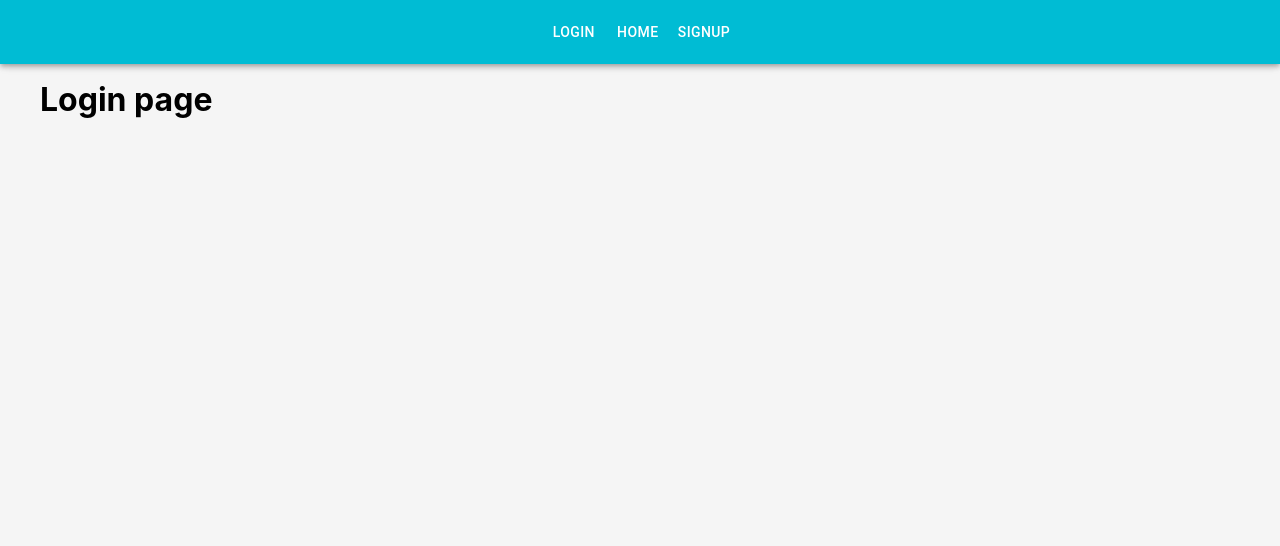
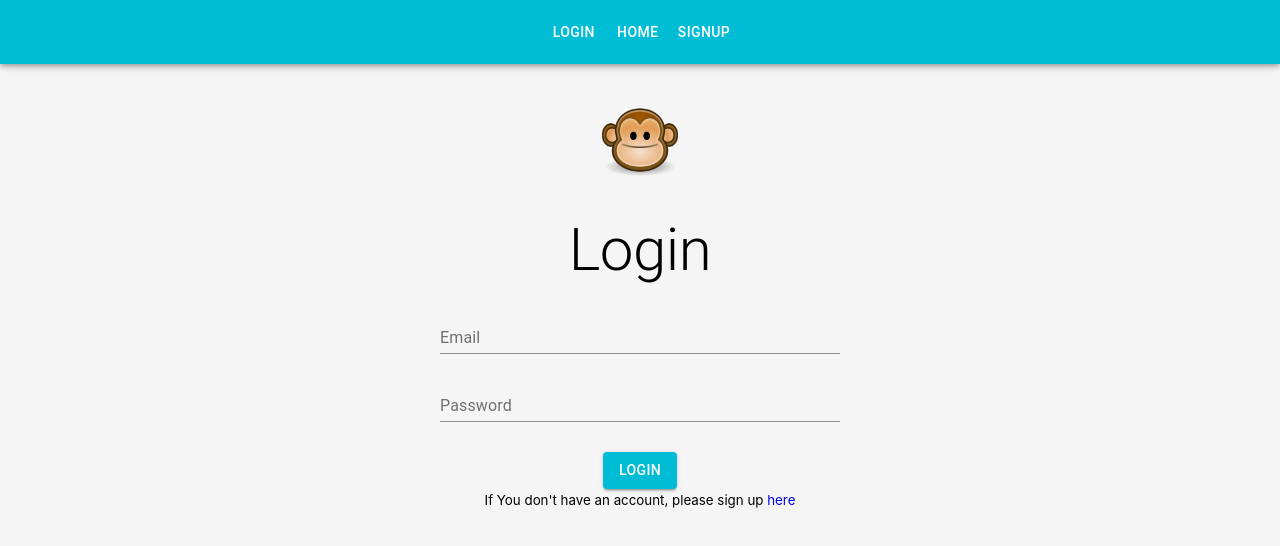
Before and after one commit to adriancubillos/socialape-client, a React (Create React App) app: page /login in a window 1280 px wide. Shown: the top 546 px of the page. Built offline with nearby package versions, Linux system fonts and the light colour scheme.

Commit message:
Login form and dayjs to display from now dates

```diff
--- a/package.json
+++ b/package.json
@@ -8,6 +8,7 @@
     "@testing-library/react": "^9.5.0",
     "@testing-library/user-event": "^7.2.1",
     "axios": "^0.19.2",
+    "dayjs": "^1.8.24",
     "react": "^16.13.1",
     "react-dom": "^16.13.1",
     "react-router-dom": "^5.1.2",
--- a/src/components/Scream.js
+++ b/src/components/Scream.js
@@ -1,6 +1,9 @@
 import React, { Component } from 'react';
 import { withStyles, Typography, Card, CardMedia, CardContent } from '@material-ui/core';
 import { Link } from 'react-router-dom';
+
+import dayjs from 'dayjs';
+import relativeTime from 'dayjs/plugin/relativeTime';
 
 const styles = {
   card: {
@@ -19,6 +22,7 @@
 
 class Scream extends Component {
   render() {
+    dayjs.extend(relativeTime);
     const {
       classes,
       scream: { body, createdAt, userImage, userHandle, screamId, likeCount, commentCount },
@@ -31,7 +35,7 @@
             {userHandle}
           </Typography>
           <Typography variant="body2" color="textSecondary">
-            {createdAt}
+            {dayjs(createdAt).fromNow()}
           </Typography>
           <Typography variant="body1">{body}</Typography>
         </CardContent>
--- a/src/pages/login.js
+++ b/src/pages/login.js
@@ -1,13 +1,142 @@
 import React, { Component } from 'react';
+import { withStyles, Grid, Typography, TextField, Button, CircularProgress } from '@material-ui/core';
+import PropTypes from 'prop-types';
+import axios from 'axios';
+import AppIcon from '../images/icon.png';
+import { Link } from 'react-router-dom';
+
+const styles = {
+  form: {
+    textAlign: 'center',
+  },
+  image: {
+    width: 80,
+    margin: '20px auto',
+  },
+  pageTitle: {
+    margin: '10px auto',
+  },
+  textField: {
+    margin: '10px auto',
+  },
+  button: {
+    marginTop: 20,
+    position: 'relative',
+  },
+  customError: {
+    color: 'red',
+    fontSize: '0.8rem',
+    marginTop: 10,
+  },
+  progress: {
+    position: 'absolute',
+  },
+};
 
 class login extends Component {
+  constructor() {
+    super();
+    this.state = {
+      email: '',
+      password: '',
+      loading: false,
+      errors: {},
+    };
+  }
+
+  handleSubmit = (event) => {
+    event.preventDefault();
+    this.setState({
+      loading: true,
+    });
+
+    const userData = {
+      email: this.state.email,
+      password: this.state.password,
+    };
+
+    axios
+      .post('/login', userData)
+      .then((res) => {
+        console.log(res.data);
+        this.setState({
+          loading: false,
+        });
+        this.props.history.push('/');
+      })
+      .catch((err) => {
+        this.setState({
+          errors: err.response.data,
+          loading: false,
+        });
+      });
+  };
+
+  handleChange = (event) => {
+    this.setState({
+      [event.target.name]: event.target.value,
+    });
+  };
+
   render() {
+    const { classes } = this.props;
+    const { errors, loading } = this.state;
     return (
-      <div>
-        <h1>Login page</h1>
-      </div>
+      <Grid container className={classes.form}>
+        <Grid item sm />
+        <Grid item sm>
+          <img src={AppIcon} className={classes.image} alt="ape" />
+          <Typography variant="h2" className={classes.pageTitle}>
+            Login
+          </Typography>
+          <form noValidate onSubmit={this.handleSubmit}>
+            <TextField
+              id="email"
+              name="email"
+              type="email"
+              label="Email"
+              className={classes.textField}
+              helperText={errors.email}
+              error={errors.email ? true : false}
+              value={this.state.email}
+              onChange={this.handleChange}
+              fullWidth
+            ></TextField>
+            <TextField
+              id="password"
+              name="password"
+              type="password"
+              label="Password"
+              className={classes.textField}
+              helperText={errors.password}
+              error={errors.password ? true : false}
+              value={this.state.password}
+              onChange={this.handleChange}
+              fullWidth
+            ></TextField>
+            {errors.general && (
+              <Typography variant="body2" className={classes.customError}>
+                {errors.general}
+              </Typography>
+            )}
+            <Button type="submit" disabled={loading} variant="contained" color="primary" className={classes.button}>
+              Login
+              {loading && <CircularProgress size={30} className={classes.progress} />}
+            </Button>
+            <br />
+            <small>
+              If You don't have an account, please sign up <Link to="/signup">here</Link>{' '}
+            </small>
+          </form>
+        </Grid>
+        <Grid item sm />
+      </Grid>
     );
   }
 }
 
-export default login;
+login.propTypes = {
+  classes: PropTypes.object.isRequired,
+};
+
+export default withStyles(styles)(login);
```
Also changed, not shown: src/images/icon.png (added), 1 other file (tests, documents, lock files or other folders).
